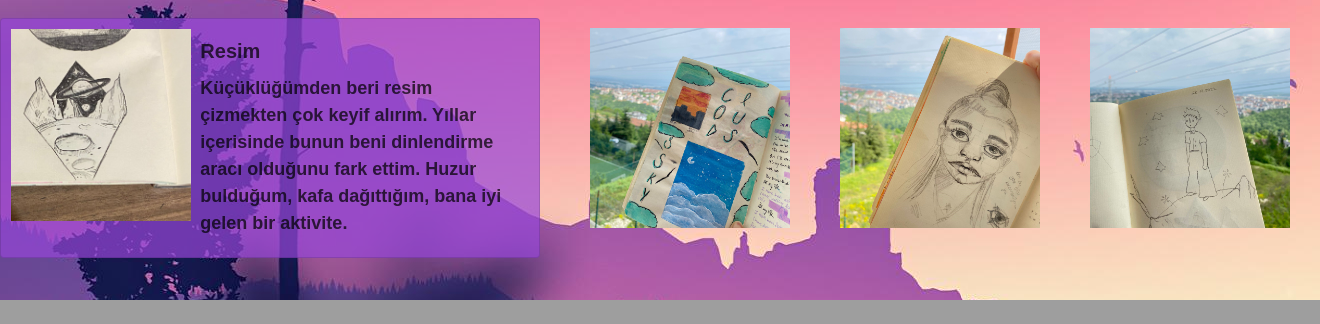
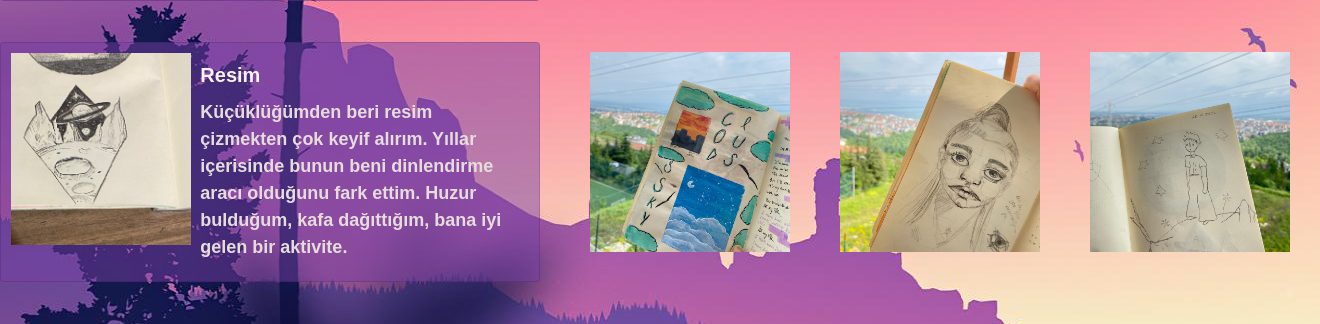
Before and after one commit to eminedemirbas/eminedemirbasweb, a PHP site: the page made by canimödevim/hakkımda.html in a window 1320 px wide. Shown: the part 890-1214 px from the top of the page. Before the commit the page ends 1190 px from the top, so only its background shows below. Run offline with PHP 8.4, Linux system fonts and the light colour scheme.

Commit message:
Update 17

```diff
--- a/canimödevim/hakkımda.css
+++ b/canimödevim/hakkımda.css
@@ -13,9 +13,7 @@
     font-weight: bold;
     font-size:20x;
 }
-.card-mb-3{
-    margin-left:700px;
-}
+
 
 /*cep telefonu için*/
 
--- a/canimödevim/hakkımda.html
+++ b/canimödevim/hakkımda.html
@@ -9,7 +9,33 @@
     <link rel="stylesheet" href="Styling Giriş.css">
     <title>HOŞGELDİNİZ</title>
     <style>
+       .film {
+      border: 1px solid #ccc;
+      padding: 10px;
+      margin-bottom: 10px;
+      background-color: rgba(161, 102, 216, 0.384);
+      font-size:large;
+      color:white;
+    }
 
+    .film img {
+      max-width: 200px;
+      height: auto;
+    }
+
+    .film h2 {
+      margin-top: 0;
+
+    }
+
+    .film p {
+      margin: 5px 0;
+
+    }
+    .divim
+    {
+        background-color: rgba(240, 248, 255, 0.8);
+    }
     </style>
 </head>
 
@@ -42,15 +68,15 @@
 
 
 
-<div class="card mb-3" style="max-width: 540px; float:left;background-color: rgba(151, 71, 216, 0.699);" >
+<div class="card mb-3" style="max-width: 540px; float:left;background-color: rgba(120, 64, 165, 0.486);" >
         <div class="row no-gutters" >
           <div class="col-md-4">
             <img src="img/voleybol444.jpeg" style="padding:10px; width:200px;" alt="...">
           </div>
           <div class="col-md-8">
             <div class="card-body">
-              <h5 class="card-title" style="color:rgba(0, 0, 0, 0.712);">Voleybol</h5>
-              <p class="card-text" style="color:rgba(0, 0, 0, 0.712);">9 yaşımdan beri okul takımlarında voleybol oynuyorum. Asıl mevkim libero olmasına rağmen pasör ihtiyacına karşılık yıllarca pasör oynadım. </p>
+              <h5 class="card-title" style="color:rgb(250, 245, 245);">Voleybol</h5>
+              <p class="card-text" style="color:rgba(250, 238, 238, 0.904);">9 yaşımdan beri okul takımlarında voleybol oynuyorum. Asıl mevkim libero olmasına rağmen pasör ihtiyacına karşılık yıllarca pasör oynadım. </p>
             </div>
           </div>
         </div>
@@ -61,7 +87,7 @@
       <img src="img/voleybol5.jpeg" style=" padding-left:50px; padding-top:5px; width: 250px; ">
       <img src="img/voleybol3.jpeg" style=" padding-left:50px; padding-top:5px; width: 250px; ">
        </div>
-      <br><br>
+      <br><br><br>
 
 
 
@@ -71,15 +97,15 @@
 
 
 
-      <div class="card mb-3" style="max-width: 540px; float:left; background-color: rgba(151, 71, 216, 0.699);">
+      <div class="card mb-3" style="max-width: 540px; float:left; background-color: rgba(120, 64, 165, 0.486);">
         <div class="row no-gutters">
           <div class="col-md-4">
             <img src="img/gezi2.jpeg" style="padding:10px; width:200px;" alt="...">
           </div>
           <div class="col-md-8">
             <div class="card-body">
-              <h5 class="card-title" style="color:rgb(0, 0, 0);">Gezi</h5>
-              <p class="card-text" style="color:rgb(0, 0, 0); ">Gezmekten, etkinliklerde bulunmaktan çok keyif alıyorum. Gidebileceğim her yerde elimden geldiğince bulunmaya çalıyorum.
+              <h5 class="card-title" style="color:rgb(233, 223, 223);">Gezi</h5>
+              <p class="card-text" style="color:rgb(247, 238, 238); ">Gezmekten, etkinliklerde bulunmaktan çok keyif alıyorum. Gidebileceğim her yerde elimden geldiğince bulunmaya çalıyorum.
                  </p>
             </div>
           </div>
@@ -97,15 +123,15 @@
 
       <br><br>
 
-      <div class="card mb-3" style="max-width: 540px; float:left;background-color: rgba(151, 71, 216, 0.699);">
+      <div class="card mb-3" style="max-width: 540px; float:left;background-color: rgba(120, 64, 165, 0.486);">
         <div class="row no-gutters">
           <div class="col-md-4">
             <img src="img/puzzleyan2.jpeg" style="padding:10px; width:200px; padding-top: 25px;" alt="...">
           </div>
           <div class="col-md-8">
             <div class="card-body">
-              <h5 class="card-title" style="color:rgba(0, 0, 0, 0.712);">Puzzle</h5>
-              <p class="card-text" style="color:rgba(0, 0, 0, 0.712);">Yapboz yapmaktan hoşlandığımı pandemi sayesinde öğrendim. Bir tane alalım, eğlenelim şeklinde başladığımız bu oyun bir hobiye dönüştü. </p>
+              <h5 class="card-title" style="color:rgb(245, 234, 234);">Puzzle</h5>
+              <p class="card-text" style="color:rgba(255, 255, 255, 0.897);">Yapboz yapmaktan hoşlandığımı pandemi sayesinde öğrendim. Bir tane alalım, eğlenelim şeklinde başladığımız bu oyun bir hobiye dönüştü. </p>
             </div>
           </div>
         </div>
@@ -120,15 +146,15 @@
 
       <br><br>
 
-      <div class="card mb-3" style="max-width: 540px;float:left;background-color: rgba(151, 71, 216, 0.699);">
+      <div class="card mb-3" style="max-width: 540px;float:left;background-color: rgba(120, 64, 165, 0.486);">
         <div class="row no-gutters">
           <div class="col-md-4">
             <img src="img/resim1.jpeg" style="padding:10px; width:200px;" alt="...">
           </div>
           <div class="col-md-8">
             <div class="card-body">
-              <h5 class="card-title" style="color:rgba(0, 0, 0, 0.712);">Resim</h5>
-              <p class="card-text" style="color:rgba(0, 0, 0, 0.712);">Küçüklüğümden beri resim çizmekten çok keyif alırım. Yıllar içerisinde bunun beni dinlendirme aracı olduğunu fark ettim. Huzur bulduğum, kafa dağıttığım, bana iyi gelen bir aktivite.</p>
+              <h5 class="card-title" style="color:rgb(250, 241, 241);">Resim</h5>
+              <p class="card-text" style="color:rgb(230, 220, 220);">Küçüklüğümden beri resim çizmekten çok keyif alırım. Yıllar içerisinde bunun beni dinlendirme aracı olduğunu fark ettim. Huzur bulduğum, kafa dağıttığım, bana iyi gelen bir aktivite.</p>
             </div>
           </div>
         </div>
@@ -143,12 +169,47 @@
       <br><br><br>
 
 
+      <div id="filmListesi"></div>
+
+      <script>
+        const apiKey = '73ecced1'; // API anahtarınızı buraya girin
+        const movieTitles = ['Gravity Falls','Lemonade Mouth','Revenge of Others','Prison Break','Soul','Tale of the Nine Tailed',
+        ,'The Good Place','Harry Potter','Spongebob']; // Çekmek istediğiniz filmlerin başlıklarını bir dizi olarak belirtin
+
+        const filmListesiDiv = document.getElementById('filmListesi');
+
+        movieTitles.forEach(movieTitle => {
+          const apiUrl = `http://www.omdbapi.com/?apikey=${apiKey}&t=${encodeURIComponent(movieTitle)}`;
+
+          fetch(apiUrl)
+            .then(response => response.json())
+            .then(data => {
+              // API yanıtını işleyin
+              const filmDiv = document.createElement('div');
+              filmDiv.className = 'film';
+              filmDiv.innerHTML = `
+                <h2>${data.Title}</h2>
+                <img src="${data.Poster}" alt="${data.Title} Poster">
+                <p>Yönetmen: ${data.Director}</p>
+                <p>Oyuncular: ${data.Actors}</p>
+                <p>Yıl: ${data.Year}</p>
+                <p>Tür: ${data.Genre}</p>
+                <p>Özet: ${data.Plot}</p>
+              `;
+              filmListesiDiv.appendChild(filmDiv);
+            })
+
+            .catch(error => {
+              // Hata durumunda işleme geçin
+              console.error('Hata:', error);
+            });
+        });
+      </script>
 
 
 
 
 
 
-
-</body>
+  </body>
 </html>
```
